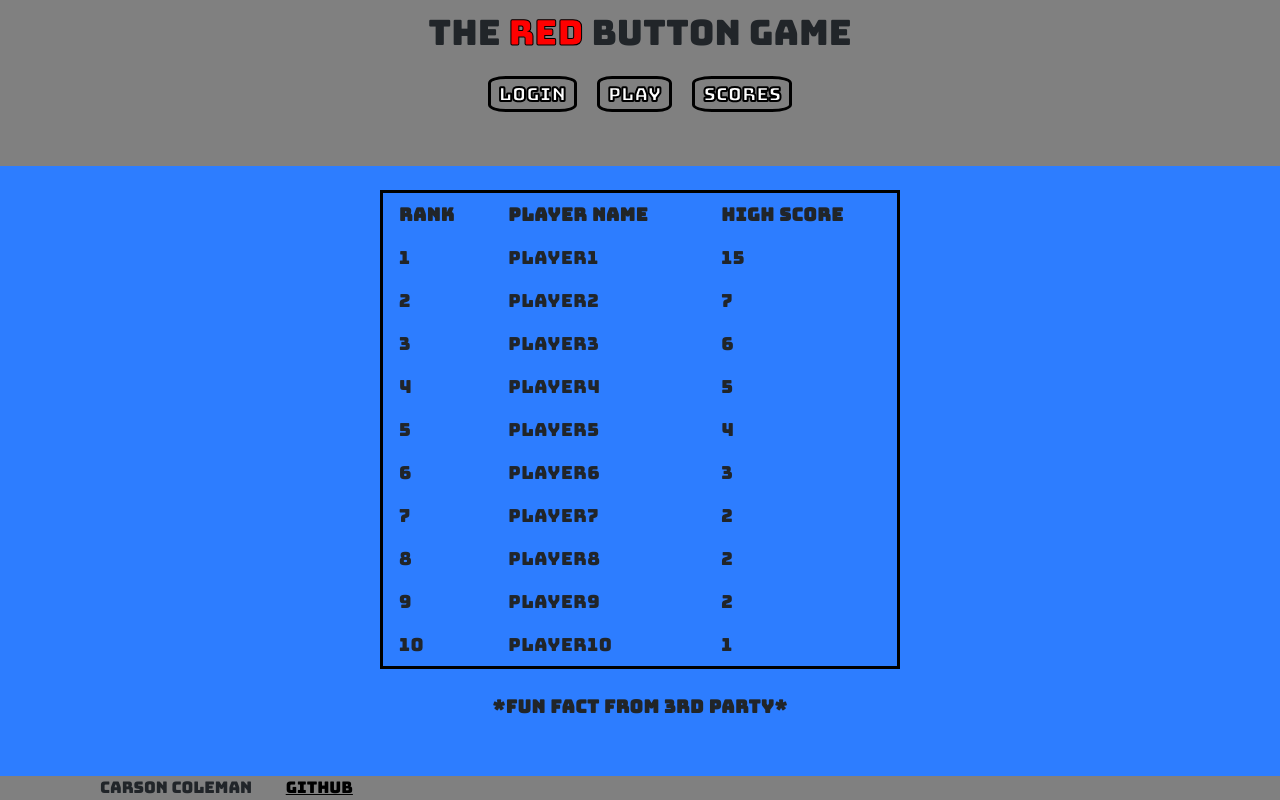
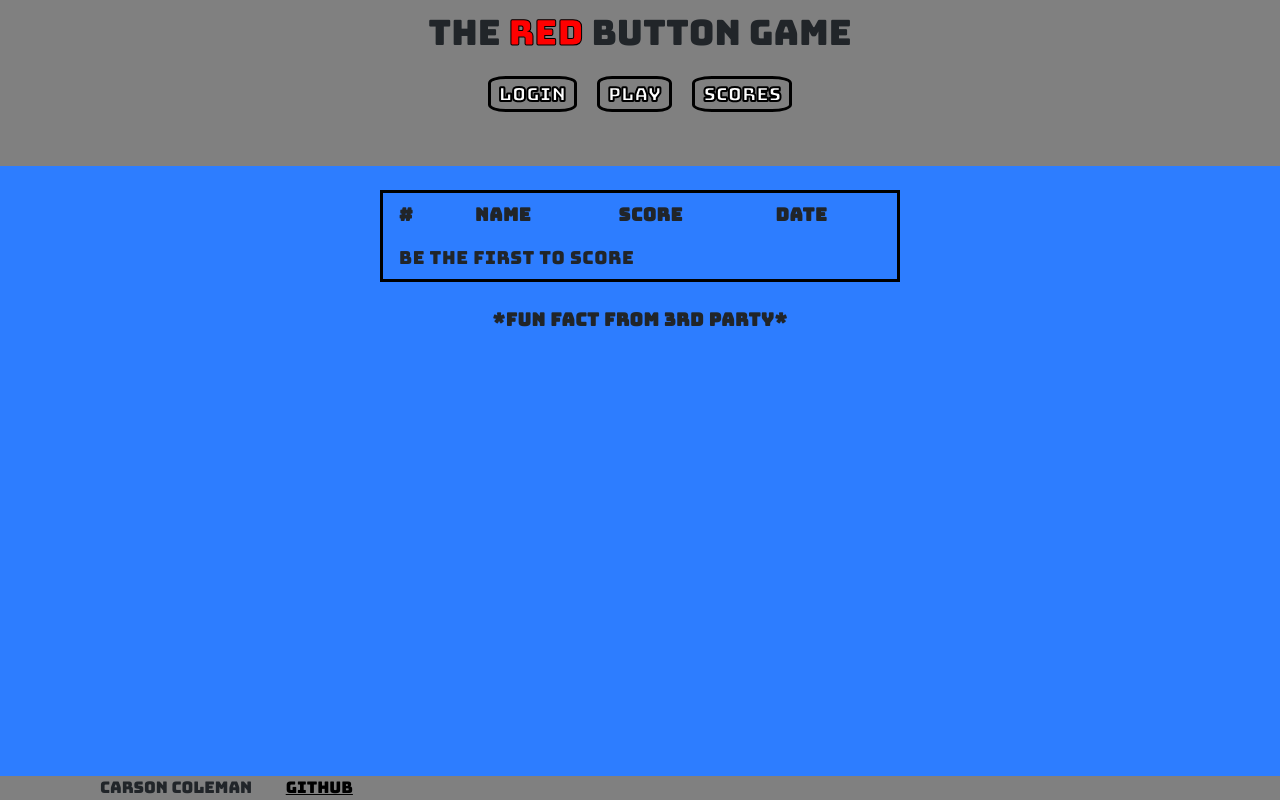
Before and after one commit to carsoncoleman-51/CS260-project, a React (Vite) app: page /scores in a window 1280 px wide. Built offline with nearby package versions, Linux system fonts and the light colour scheme.

Commit message:
created logic to bring up scores table

```diff
--- a/src/scores/scores.jsx
+++ b/src/scores/scores.jsx
@@ -2,67 +2,50 @@
 import './scores.css';
 
 export function Scores() {
+
+  const [scores, setScores] = React.useState([]);
+
+  // on startup grab scores from local storage
+  React.useEffect(() => {
+    const scoresText = localStorage.getItem('scores');
+    if (scoresText) {
+      setScores(JSON.parse(scoresText));
+    }
+  }, []);
+
+  const scoreRows = [];
+  if (scores.length) {
+    for (const [i, score] of scores.entries()) {
+      scoreRows.push(
+        <tr key={i}>
+          <td>{i}</td>
+          <td>{score.name.split('@')[0]}</td>
+          <td>{score.score}</td>
+          <td>{score.date}</td>
+        </tr>
+      );
+    }
+  } else {
+    scoreRows.push(
+      <tr key='0'>
+        <td colSpan='4'>Be the first to score</td>
+      </tr>
+    );
+  }
+
   return (
     <main className="scores-view">
       <table className="scores-display-table">
-        <thead>
+      <thead className='scores-display-table-header'>
           <tr>
-            <th>Rank</th>
-            <th>Player Name</th>
-            <th>High Score</th>
+            <th>#</th>
+            <th>Name</th>
+            <th>Score</th>
+            <th>Date</th>
           </tr>
         </thead>
-        <tbody>
-          <tr>
-            <td>1</td>
-            <td>Player1</td>
-            <td>15</td>
-          </tr>
-          <tr>
-            <td>2</td>
-            <td>Player2</td>
-            <td>7</td>
-          </tr>
-          <tr>
-            <td>3</td>
-            <td>Player3</td>
-            <td>6</td>
-          </tr>
-          <tr>
-            <td>4</td>
-            <td>Player4</td>
-            <td>5</td>
-          </tr>
-          <tr>
-            <td>5</td>
-            <td>Player5</td>
-            <td>4</td>
-          </tr>
-          <tr>
-            <td>6</td>
-            <td>Player6</td>
-            <td>3</td>
-          </tr>
-          <tr>
-            <td>7</td>
-            <td>Player7</td>
-            <td>2</td>
-          </tr>
-          <tr>
-            <td>8</td>
-            <td>Player8</td>
-            <td>2</td>
-          </tr>
-          <tr>
-            <td>9</td>
-            <td>Player9</td>
-            <td>2</td>
-          </tr>
-          <tr>
-            <td>10</td>
-            <td>Player10</td>
-            <td>1</td>
-          </tr>
+        <tbody id='scores'>
+          {scoreRows}
         </tbody>
       </table>
 
@@ -70,3 +53,16 @@
     </main>
   );
 }
+
+export function randomFunFact() {
+  const [quote, setQuote] = React.useState('ig it didnt work');
+
+  React.useEffect(() => {
+    setQuote('Show me the code');
+  }, []);
+  return
+}
+
+const funFacts = [
+
+];
```
